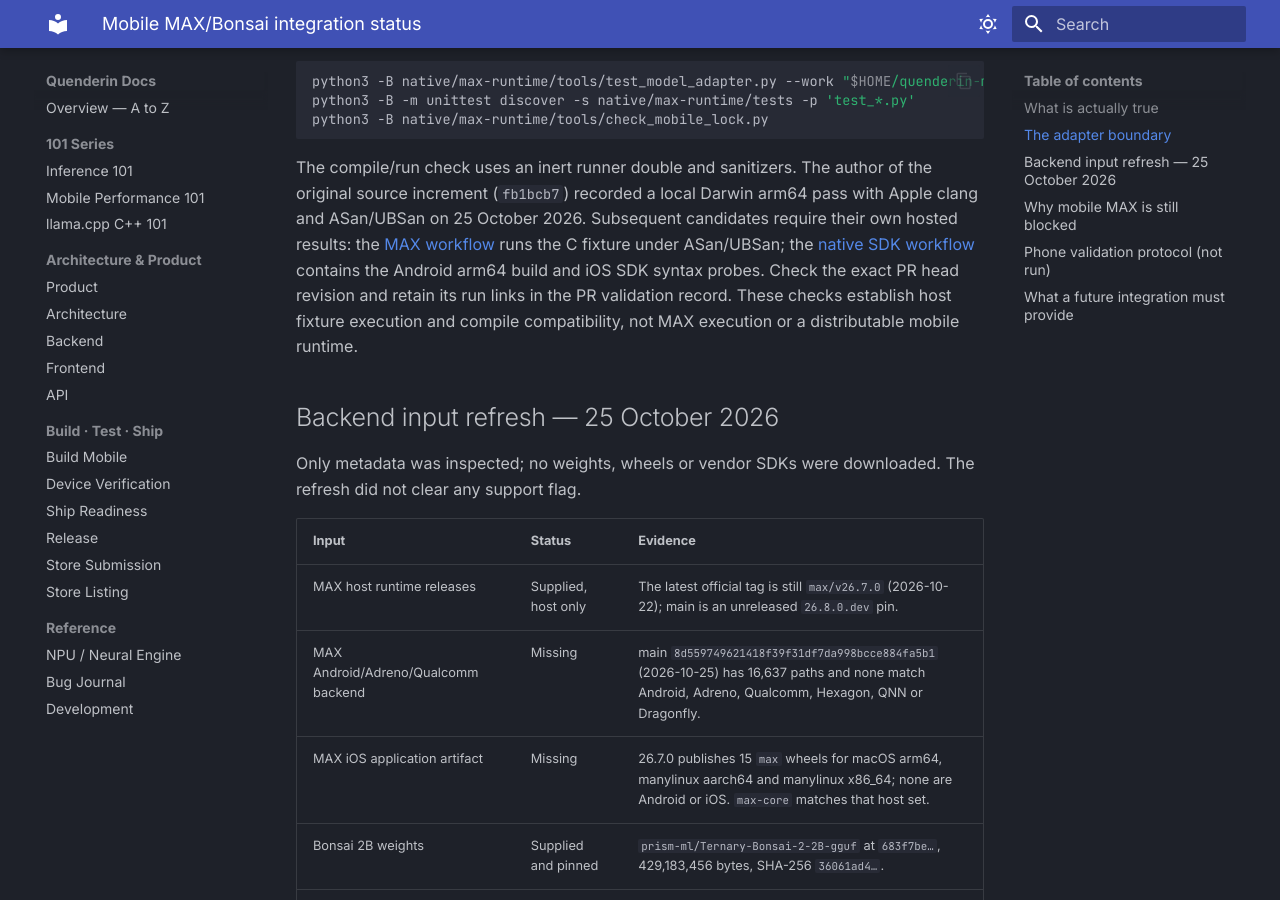
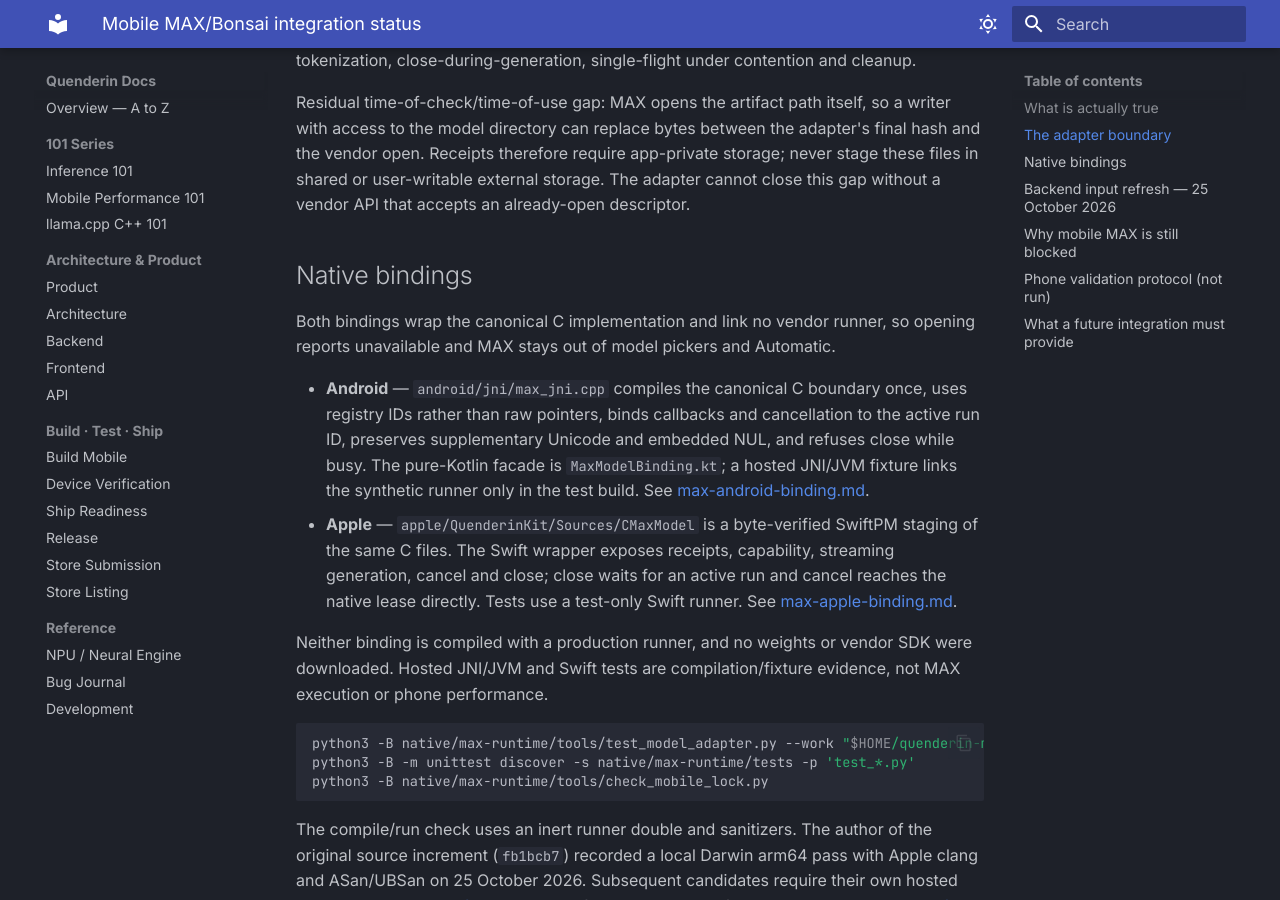
Before and after one commit to alikatgh/quenderin, an MkDocs documentation site: the page built from docs/max-mobile-integration.md, in a window 1280 px wide and 900 px high, scrolled down 2110 px. Built offline with MkDocs 1.6.1 and Material for MkDocs 9.7.7, drawn with Linux system fonts in a browser that asks for light colours; some of the changed text lies outside the part shown.

Commit message:
Record mobile MAX bindings and refresh evidence
- Link the Android and Apple binding records from the mobile status,
  docs index and bridge README; keep MAX unselectable and store deferred.
- Record the 26 October local JNI/JVM synthetic pass and the hosted
  compile/test gates.
- Make the host JNI fixture portable to macOS for local smoke runs.

````diff
--- a/docs/max-mobile-integration.md
+++ b/docs/max-mobile-integration.md
@@ -1,13 +1,13 @@
 # Mobile MAX/Bonsai integration status
 
-Updated 25 October 2026. This records the mobile half of the
+Updated 26 October 2026. This records the mobile half of the
 [MAX acceleration work](modular-acceleration-plan.md). It separates the
-portable adapter boundary that now exists from the mobile vendor runtime that
-has not been integrated.
+portable adapter boundary and native bindings that now exist from the mobile
+vendor runtime that has not been integrated.
 
-**Current status: not integrated, not validated on a phone, store submission
-deferred.** No model weights were downloaded, no MAX SDK was installed locally,
-and no device or simulator was run for this increment.
+**Current status: bindings exist, no vendor runtime is linked, not validated on a
+phone, store submission deferred.** No model weights were downloaded, no MAX SDK
+was installed locally, and no device or simulator was run for this increment.
 
 ## What is actually true
 
@@ -15,6 +15,8 @@
 | --- | --- | --- |
 | MAX CPU tensor bridge | Foundation merged | [PR #185](https://github.com/alikatgh/quenderin/pull/185), real SDK run [40174916756](https://github.com/alikatgh/quenderin/actions/runs/40174916756) |
 | Portable model-adapter boundary | Source + host fixture | `native/max-runtime/{include,src}/quenderin_max_model.*`, `native/max-runtime/tools/test_model_adapter.py` |
+| Android JNI/Kotlin binding | Source + hosted fixture; unavailable without a runner | [max-android-binding.md](max-android-binding.md) |
+| Apple C/Swift binding | Source + hosted tests; unavailable without a runner | [max-apple-binding.md](max-apple-binding.md) |
 | Android arm64 / iOS SDK compile probes | Compile-only CI gates; inspect the exact candidate's checks | `native/max-runtime/android-check`, `native-remote-sdk.yml` steps |
 | Mobile audit receipt | Recorded and gated | `native/max-runtime/mobile-lock.json`, `tools/check_mobile_lock.py` |
 | Android MAX runtime | Blocked | Pinned 26.7 and main `8d5597…` have zero Android/Adreno/Qualcomm/Dragonfly paths; no Android wheel |
@@ -64,6 +66,27 @@
 never stage these files in shared or user-writable external storage. The adapter
 cannot close this gap without a vendor API that accepts an already-open
 descriptor.
+
+## Native bindings
+
+Both bindings wrap the canonical C implementation and link no vendor runner, so
+opening reports unavailable and MAX stays out of model pickers and Automatic.
+
+- **Android** — `android/jni/max_jni.cpp` compiles the canonical C boundary once,
+  uses registry IDs rather than raw pointers, binds callbacks and cancellation
+  to the active run ID, preserves supplementary Unicode and embedded NUL, and
+  refuses close while busy. The pure-Kotlin facade is
+  `MaxModelBinding.kt`; a hosted JNI/JVM fixture links the synthetic runner only
+  in the test build. See [max-android-binding.md](max-android-binding.md).
+- **Apple** — `apple/QuenderinKit/Sources/CMaxModel` is a byte-verified SwiftPM
+  staging of the same C files. The Swift wrapper exposes receipts, capability,
+  streaming generation, cancel and close; close waits for an active run and
+  cancel reaches the native lease directly. Tests use a test-only Swift runner.
+  See [max-apple-binding.md](max-apple-binding.md).
+
+Neither binding is compiled with a production runner, and no weights or vendor
+SDK were downloaded. Hosted JNI/JVM and Swift tests are compilation/fixture
+evidence, not MAX execution or phone performance.
 
 ```sh
 python3 -B native/max-runtime/tools/test_model_adapter.py --work "$HOME/quenderin-max-scratch"
````
Also changed, not shown: CHANGELOG.md (+19 -0 lines), docs/README.md (+2 -0 lines), docs/max-android-binding.md (+5 -1 lines), docs/modular-acceleration-plan.md (+4 -0 lines), native/max-runtime/README.md (+7 -0 lines), 2 other files.
